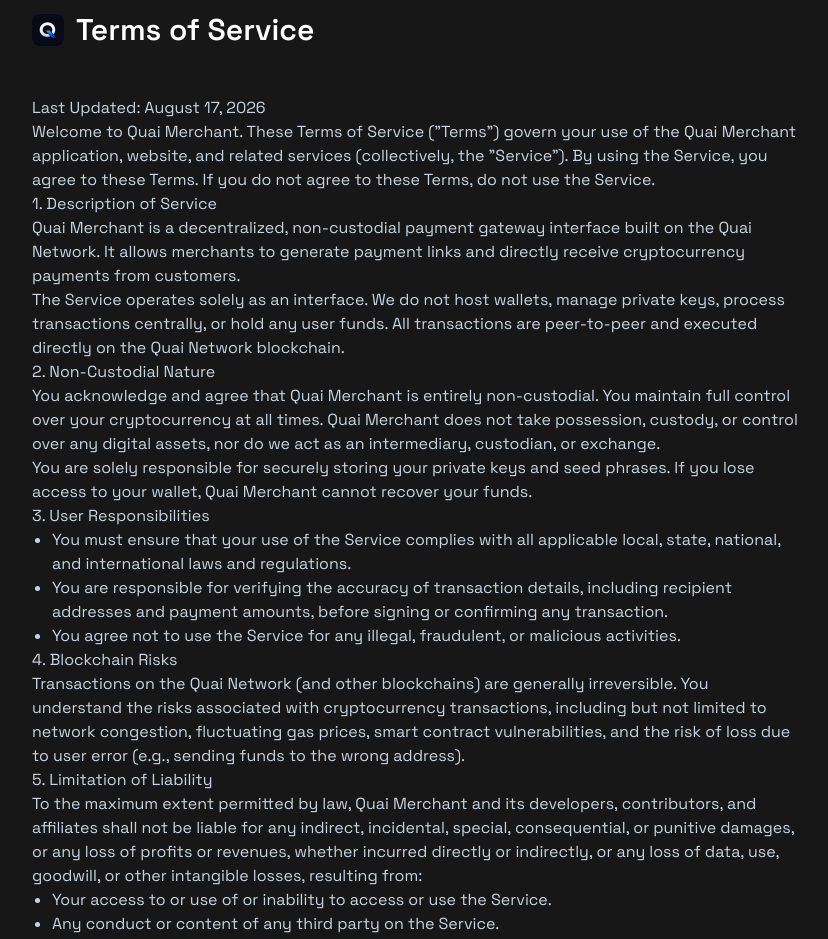
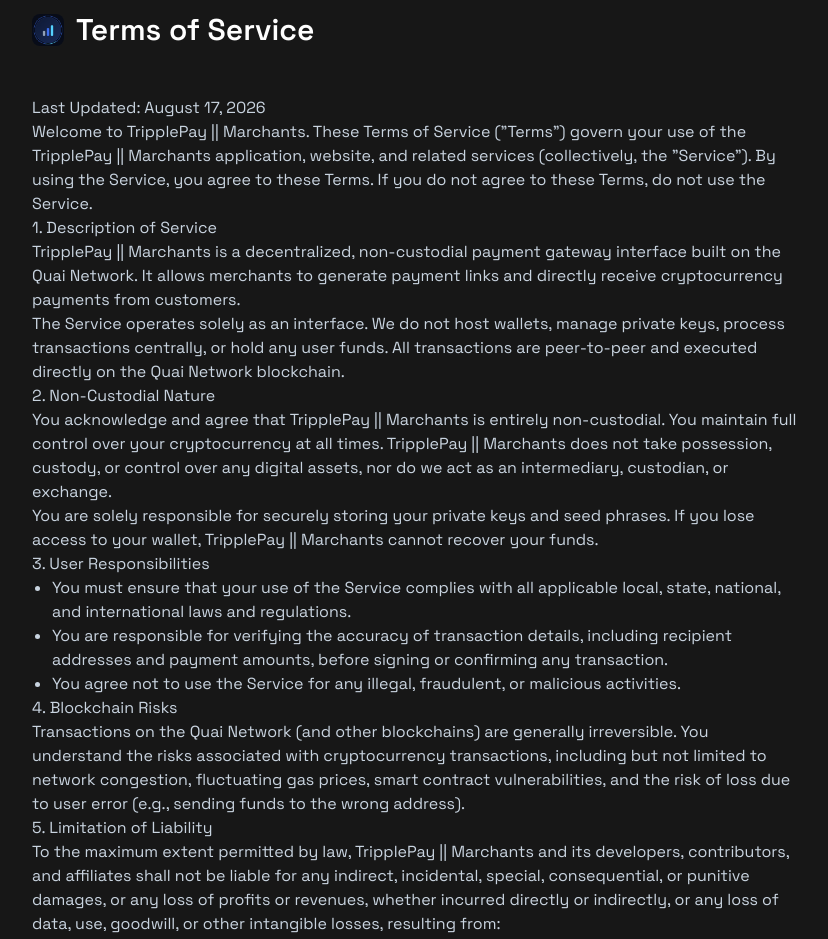
Before and after one commit to primexk5/Quai-merchant, a Next.js app in the folder frontend/: page /terms in a window 1280 px wide. Shown: the part 120-1059 px from the top of the page, without its empty margins (224-1052 px from the left). Built offline with nearby package versions, Linux system fonts and the light colour scheme.

Commit message:
rebrand: Quai Merchant -> TripplePay || Marchants (logo, frontend, docs, README)

```diff
--- a/frontend/src/app/checkout/[merchant]/[orderId]/page.tsx
+++ b/frontend/src/app/checkout/[merchant]/[orderId]/page.tsx
@@ -307,7 +307,7 @@
               className="inline-flex w-full items-center justify-center gap-2 text-sm text-[#8b93a7] py-2 transition hover:text-white"
             >
               <ArrowLeft size={15} />
-              Return to QuaiMerchant
+              Return to TripplePay || Marchants
             </Link>
           </div>
           <div className="absolute left-[-9999px] top-0 opacity-0 pointer-events-none">
@@ -335,7 +335,7 @@
           className="inline-flex items-center gap-2 text-sm text-[#8b93a7] hover:text-[#061018]"
         >
           <ArrowLeft size={15} />
-          QuaiMerchant
+          TripplePay || Marchants
         </Link>
 
         <div className="mt-10 rounded-3xl border border-white/7 bg-[#171717] p-6 sm:p-8">
--- a/frontend/src/app/checkout/demo/page.tsx
+++ b/frontend/src/app/checkout/demo/page.tsx
@@ -152,7 +152,7 @@
               className="inline-flex w-full items-center justify-center gap-2 text-sm text-[#8b93a7] py-2 transition hover:text-white"
             >
               <ArrowLeft size={15} />
-              Return to QuaiMerchant
+              Return to TripplePay || Marchants
             </Link>
           </div>
           <div className="absolute left-[-9999px] top-0 opacity-0 pointer-events-none">
@@ -179,7 +179,7 @@
           className="inline-flex items-center gap-2 text-sm text-[#8b93a7] hover:text-[#061018]"
         >
           <ArrowLeft size={15} />
-          QuaiMerchant
+          TripplePay || Marchants
         </Link>
 
         <div className="mt-10 rounded-3xl border border-white/7 bg-[#171717] p-6 sm:p-8">
@@ -231,7 +231,7 @@
                 onClick={() => setStage({ name: "connect" })}
                 className="flex w-full items-center justify-center rounded-xl bg-[#C1ED00] py-3.5 text-sm font-semibold text-[#0F1116] transition hover:bg-[#d4ff00]"
               >
-                Check out your order with Quai Merchant
+                Check out your order with TripplePay || Marchants
               </button>
             </div>
           )}
--- a/frontend/src/app/docs/page.tsx
+++ b/frontend/src/app/docs/page.tsx
@@ -12,9 +12,9 @@
 import { DocsSideNav } from "@/components/docs/side-nav";
 
 export const metadata: Metadata = {
-  title: "Documentation — QuaiMerchant",
+  title: "Documentation — TripplePay || Marchants",
   description:
-    "Accept crypto payments on Quai in 3 steps. Merchant integration guide for QuaiMerchant.",
+    "Accept crypto payments on Quai in 3 steps. Merchant integration guide for TripplePay || Marchants.",
 };
 
 const sections = [
@@ -639,7 +639,7 @@
             />
 
             <p className="mt-5 text-[15px] leading-7 text-[#8b93a7]">
-              Quai Merchant natively supports <span className="font-medium text-white">Blip Pay</span> for merchant auth (onboarding/login) and mobile checkouts. Instead of a standard wallet popup, you can present a QR code or deep link that opens the Blip app (iOS & Android) directly.
+              TripplePay || Marchants natively supports <span className="font-medium text-white">Blip Pay</span> for merchant auth (onboarding/login) and mobile checkouts. Instead of a standard wallet popup, you can present a QR code or deep link that opens the Blip app (iOS & Android) directly.
             </p>
 
             <p className="mt-5 text-[15px] leading-7 text-[#8b93a7]">
@@ -920,7 +920,7 @@
             <div className="flex items-center gap-2.5">
               <Logo className="h-6 w-6" />
               <span className="text-sm font-medium text-[#8b93a7]">
-                QuaiMerchant
+                TripplePay || Marchants
               </span>
             </div>
             <div className="flex items-center gap-4 text-xs text-[#4f5868]">
--- a/frontend/src/app/layout.tsx
+++ b/frontend/src/app/layout.tsx
@@ -9,7 +9,7 @@
 });
 
 export const metadata: Metadata = {
-  title: "Quai Merchant",
+  title: "TripplePay || Marchants",
   description:
     "Accept fast, non-custodial payments on Quai Network.",
 };
--- a/frontend/src/app/page.tsx
+++ b/frontend/src/app/page.tsx
@@ -260,7 +260,7 @@
               </h2>
 
               <p className="mt-4 max-w-lg leading-7 text-slate-500">
-                Quai Merchant integrates natively with <strong className="text-slate-300">Blip</strong> — the premier self-custody mobile wallet for Quai (iOS & Android). Customers scan a QR code or tap a link, and the Blip app opens with the payment pre-filled. One tap to confirm.
+                TripplePay || Marchants integrates natively with <strong className="text-slate-300">Blip</strong> — the premier self-custody mobile wallet for Quai (iOS & Android). Customers scan a QR code or tap a link, and the Blip app opens with the payment pre-filled. One tap to confirm.
               </p>
 
               <ul className="mt-6 space-y-3">
@@ -554,7 +554,7 @@
               <span className="text-slate-400">should be.</span>
             </h2>
             <p className="mt-5 max-w-2xl text-lg leading-8 text-slate-400">
-              Quai Merchant rebuilds payments from scratch — on-chain, borderless, and built for every merchant, everywhere.
+              TripplePay || Marchants rebuilds payments from scratch — on-chain, borderless, and built for every merchant, everywhere.
             </p>
           </motion.div>
 
@@ -595,7 +595,7 @@
               transition={{ duration: 0.5, delay: 0.1 }}
               className="rounded-2xl border border-sky-400/15 bg-sky-400/3 p-8"
             >
-              <p className="text-xs font-semibold uppercase tracking-widest text-sky-400 mb-6">After — Quai Merchant</p>
+              <p className="text-xs font-semibold uppercase tracking-widest text-sky-400 mb-6">After — TripplePay || Marchants</p>
               <div className="space-y-4">
                 {[
                   { label: "Lightning-fast settlement — seconds, not days", highlight: false },
@@ -783,7 +783,7 @@
             <p className="text-sm font-medium text-sky-400 mb-4">WHAT&apos;S COMING</p>
             <h2 className="text-4xl font-semibold tracking-tight text-white sm:text-5xl">
               The future of{" "}
-              <span className="text-slate-400">Quai Merchant.</span>
+              <span className="text-slate-400">TripplePay || Marchants.</span>
             </h2>
             <p className="mt-5 max-w-2xl text-lg leading-8 text-slate-400">
               We&apos;re just getting started. Here&apos;s where we&apos;re taking this — from social commerce to global infrastructure.
@@ -807,7 +807,7 @@
               {
                 icon: Smartphone,
                 title: "Mobile SDK",
-                desc: "Native iOS and Android SDKs so developers can embed Quai Merchant checkout into any mobile app with a few lines of code.",
+                desc: "Native iOS and Android SDKs so developers can embed TripplePay || Marchants checkout into any mobile app with a few lines of code.",
                 status: "Planned",
               },
               {
@@ -957,7 +957,7 @@
           <Logo />
 
           <span className="text-sm font-medium text-slate-400">
-            Quai Merchant
+            TripplePay || Marchants
           </span>
         </div>
 
--- a/frontend/src/app/pay/[slug]/page.tsx
+++ b/frontend/src/app/pay/[slug]/page.tsx
@@ -321,7 +321,7 @@
               className="inline-flex w-full items-center justify-center gap-2 text-sm text-[#8b93a7] py-2 transition hover:text-white"
             >
               <ArrowLeft size={15} />
-              Return to QuaiMerchant
+              Return to TripplePay || Marchants
             </Link>
           </div>
           {/* Hidden receipt for download */}
@@ -360,7 +360,7 @@
           className="inline-flex items-center gap-2 text-sm text-[#8b93a7] hover:text-white"
         >
           <ArrowLeft size={15} />
-          QuaiMerchant
+          TripplePay || Marchants
         </Link>
 
         <div className="mt-10 rounded-3xl border border-white/7 bg-[#171717] p-6 sm:p-8">
@@ -760,7 +760,7 @@
         </div>
 
         <p className="mt-5 text-center text-xs text-[#4f5868]">
-          Checkout powered by QuaiMerchant — payment goes directly to the
+          Checkout powered by TripplePay || Marchants — payment goes directly to the
           merchant&apos;s wallet.
         </p>
       </div>
--- a/frontend/src/app/terms/page.tsx
+++ b/frontend/src/app/terms/page.tsx
@@ -3,7 +3,7 @@
 import { Logo } from "@/components/logo";
 
 export const metadata = {
-  title: "Terms of Service - Quai Merchant",
+  title: "Terms of Service - TripplePay || Marchants",
 };
 
 export default function TermsPage() {
@@ -31,12 +31,12 @@
           </p>
 
           <p>
-            Welcome to Quai Merchant. These Terms of Service (&quot;Terms&quot;) govern your use of the Quai Merchant application, website, and related services (collectively, the &quot;Service&quot;). By using the Service, you agree to these Terms. If you do not agree to these Terms, do not use the Service.
+            Welcome to TripplePay || Marchants. These Terms of Service (&quot;Terms&quot;) govern your use of the TripplePay || Marchants application, website, and related services (collectively, the &quot;Service&quot;). By using the Service, you agree to these Terms. If you do not agree to these Terms, do not use the Service.
           </p>
 
           <h2>1. Description of Service</h2>
           <p>
-            Quai Merchant is a decentralized, non-custodial payment gateway interface built on the Quai Network. It allows merchants to generate payment links and directly receive cryptocurrency payments from customers.
+            TripplePay || Marchants is a decentralized, non-custodial payment gateway interface built on the Quai Network. It allows merchants to generate payment links and directly receive cryptocurrency payments from customers.
           </p>
           <p>
             The Service operates solely as an interface. We do not host wallets, manage private keys, process transactions centrally, or hold any user funds. All transactions are peer-to-peer and executed directly on the Quai Network blockchain.
@@ -44,10 +44,10 @@
 
           <h2>2. Non-Custodial Nature</h2>
           <p>
-            You acknowledge and agree that Quai Merchant is entirely non-custodial. You maintain full control over your cryptocurrency at all times. Quai Merchant does not take possession, custody, or control over any digital assets, nor do we act as an intermediary, custodian, or exchange.
+            You acknowledge and agree that TripplePay || Marchants is entirely non-custodial. You maintain full control over your cryptocurrency at all times. TripplePay || Marchants does not take possession, custody, or control over any digital assets, nor do we act as an intermediary, custodian, or exchange.
           </p>
           <p>
-            You are solely responsible for securely storing your private keys and seed phrases. If you lose access to your wallet, Quai Merchant cannot recover your funds.
+            You are solely responsible for securely storing your private keys and seed phrases. If you lose access to your wallet, TripplePay || Marchants cannot recover your funds.
           </p>
 
           <h2>3. User Responsibilities</h2>
@@ -64,7 +64,7 @@
 
           <h2>5. Limitation of Liability</h2>
           <p>
-            To the maximum extent permitted by law, Quai Merchant and its developers, contributors, and affiliates shall not be liable for any indirect, incidental, special, consequential, or punitive damages, or any loss of profits or revenues, whether incurred directly or indirectly, or any loss of data, use, goodwill, or other intangible losses, resulting from:
+            To the maximum extent permitted by law, TripplePay || Marchants and its developers, contributors, and affiliates shall not be liable for any indirect, incidental, special, consequential, or punitive damages, or any loss of profits or revenues, whether incurred directly or indirectly, or any loss of data, use, goodwill, or other intangible losses, resulting from:
           </p>
           <ul className="list-disc pl-5">
             <li>Your access to or use of or inability to access or use the Service.</li>
@@ -85,12 +85,12 @@
 
           <h2>8. Contact</h2>
           <p>
-            If you have any questions about these Terms, please contact the Quai Merchant team through the official repository or community channels.
+            If you have any questions about these Terms, please contact the TripplePay || Marchants team through the official repository or community channels.
           </p>
         </div>
 
         <footer className="mt-16 border-t border-white/7 pt-8 text-center text-xs text-[#4f5868]">
-          &copy; {new Date().getFullYear()} Quai Merchant. All rights reserved.
+          &copy; {new Date().getFullYear()} TripplePay || Marchants. All rights reserved.
         </footer>
       </div>
     </main>
--- a/frontend/src/components/logo.tsx
+++ b/frontend/src/components/logo.tsx
@@ -9,8 +9,8 @@
 }) {
   return (
     <Image
-      src="/new_logo.png"
-      alt="QUAIMerchant logo"
+      src="/new-logo.png"
+      alt="TripplePay || Marchants logo"
       width={512}
       height={512}
       priority={priority}
```
Also changed, not shown: frontend/public/new-logo.png (added), 3 other files (tests, documents, lock files or other folders).
